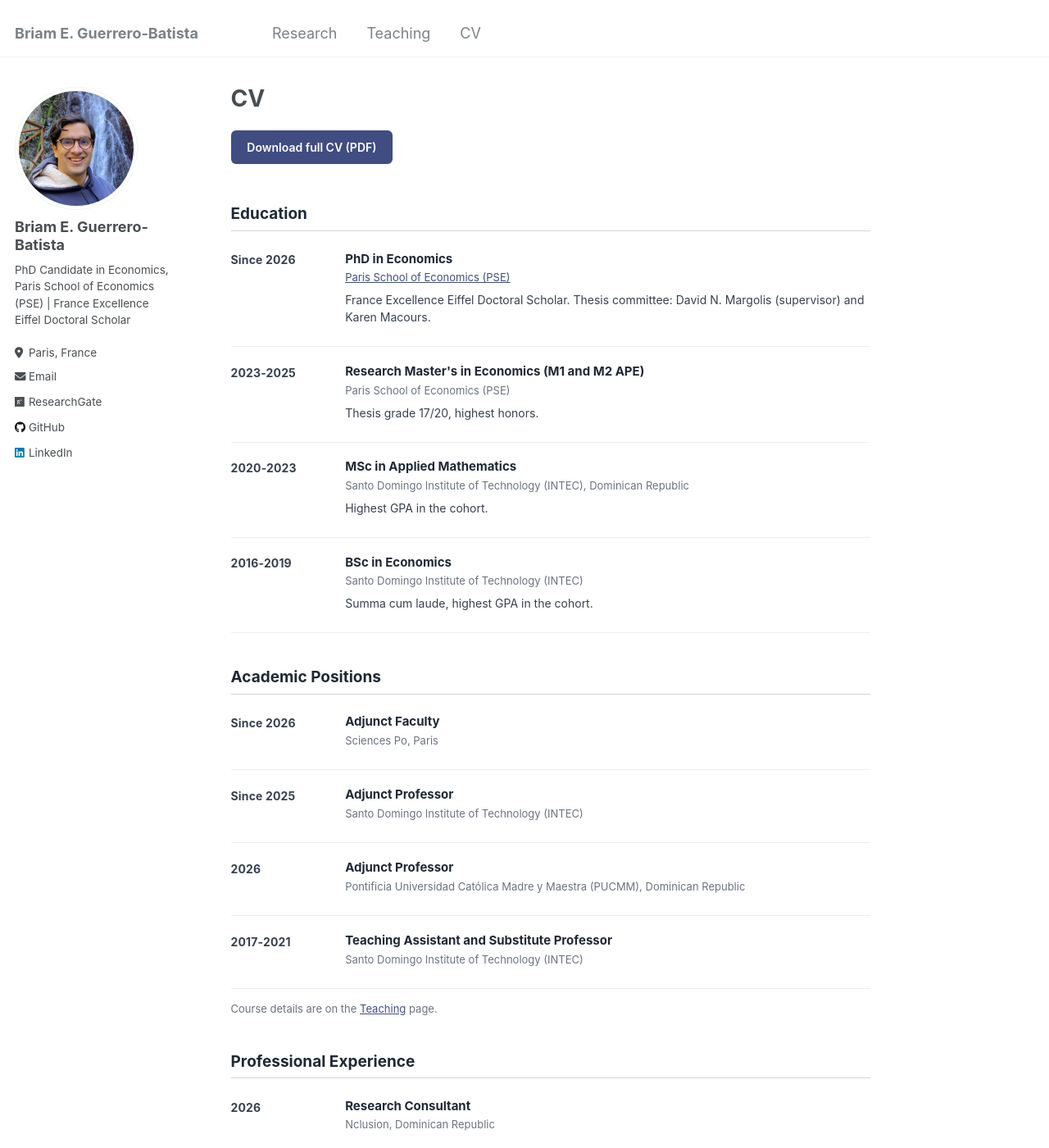
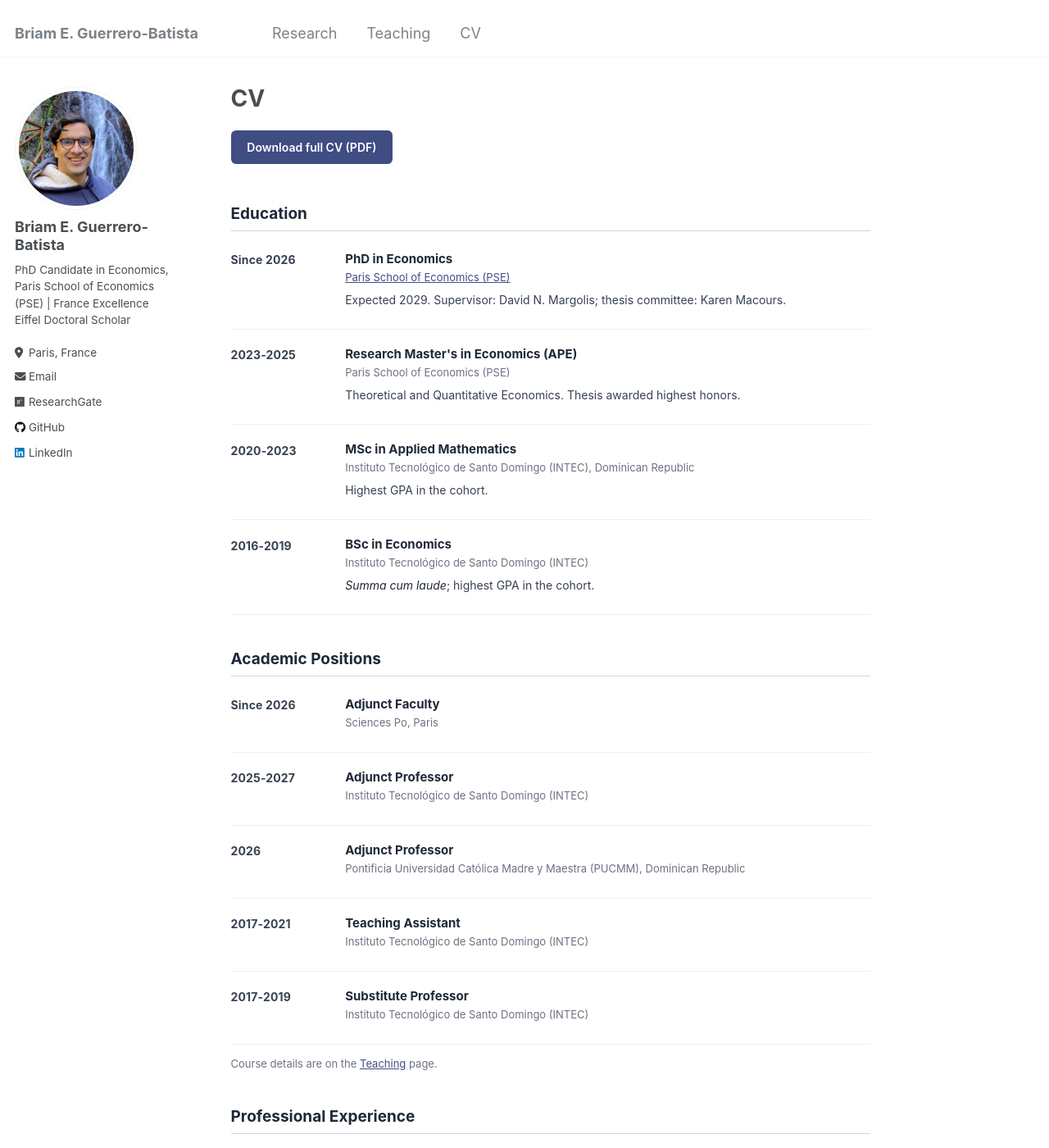
Before and after one commit to briamguerrerob/briamguerrerob.github.io, a Jekyll site: the page built from _pages/cv.md, in a window 1280 px wide and 1400 px high. Shown: the whole window at 82% size. Built offline with Jekyll 4.4.1, drawn with Linux system fonts in a browser that asks for light colours; some of the changed text lies outside the part shown.

Commit message:
Match CV page to the new CV

```diff
--- a/_pages/cv.md
+++ b/_pages/cv.md
@@ -20,16 +20,16 @@ redirect_from:
   <div>
     <p class="entry-title">PhD in Economics</p>
     <p class="entry-meta"><a href="https://www.parisschoolofeconomics.eu/en/persons/briam-e-guerrero-batista/" target="_blank">Paris School of Economics (PSE)</a></p>
-    <p class="entry-desc">France Excellence Eiffel Doctoral Scholar. Thesis committee: David N. Margolis (supervisor) and Karen Macours.</p>
+    <p class="entry-desc">Expected 2029. Supervisor: David N. Margolis; thesis committee: Karen Macours.</p>
   </div>
 </div>
 
 <div class="entry-row">
   <div class="entry-side">2023-2025</div>
   <div>
-    <p class="entry-title">Research Master's in Economics (M1 and M2 APE)</p>
+    <p class="entry-title">Research Master's in Economics (APE)</p>
     <p class="entry-meta">Paris School of Economics (PSE)</p>
-    <p class="entry-desc">Thesis grade 17/20, highest honors.</p>
+    <p class="entry-desc">Theoretical and Quantitative Economics. Thesis awarded highest honors.</p>
   </div>
 </div>
 
@@ -37,7 +37,7 @@ redirect_from:
   <div class="entry-side">2020-2023</div>
   <div>
     <p class="entry-title">MSc in Applied Mathematics</p>
-    <p class="entry-meta">Santo Domingo Institute of Technology (INTEC), Dominican Republic</p>
+    <p class="entry-meta">Instituto Tecnológico de Santo Domingo (INTEC), Dominican Republic</p>
     <p class="entry-desc">Highest GPA in the cohort.</p>
   </div>
 </div>
@@ -46,8 +46,8 @@ redirect_from:
   <div class="entry-side">2016-2019</div>
   <div>
     <p class="entry-title">BSc in Economics</p>
-    <p class="entry-meta">Santo Domingo Institute of Technology (INTEC)</p>
-    <p class="entry-desc">Summa cum laude, highest GPA in the cohort.</p>
+    <p class="entry-meta">Instituto Tecnológico de Santo Domingo (INTEC)</p>
+    <p class="entry-desc"><em>Summa cum laude</em>; highest GPA in the cohort.</p>
   </div>
 </div>
 
@@ -62,10 +62,10 @@ redirect_from:
 </div>
 
 <div class="entry-row">
-  <div class="entry-side">Since 2025</div>
+  <div class="entry-side">2025-2027</div>
   <div>
     <p class="entry-title">Adjunct Professor</p>
-    <p class="entry-meta">Santo Domingo Institute of Technology (INTEC)</p>
+    <p class="entry-meta">Instituto Tecnológico de Santo Domingo (INTEC)</p>
   </div>
 </div>
 
@@ -80,8 +80,16 @@ redirect_from:
 <div class="entry-row">
   <div class="entry-side">2017-2021</div>
   <div>
-    <p class="entry-title">Teaching Assistant and Substitute Professor</p>
-    <p class="entry-meta">Santo Domingo Institute of Technology (INTEC)</p>
+    <p class="entry-title">Teaching Assistant</p>
+    <p class="entry-meta">Instituto Tecnológico de Santo Domingo (INTEC)</p>
+  </div>
+</div>
+
+<div class="entry-row">
+  <div class="entry-side">2017-2019</div>
+  <div>
+    <p class="entry-title">Substitute Professor</p>
+    <p class="entry-meta">Instituto Tecnológico de Santo Domingo (INTEC)</p>
   </div>
 </div>
 
@@ -108,7 +116,7 @@ redirect_from:
 <div class="entry-row">
   <div class="entry-side">2019-2020</div>
   <div>
-    <p class="entry-title">Research and Development Specialist</p>
+    <p class="entry-title">Research and Development Specialist; Research Assistant</p>
     <p class="entry-meta">Business Action for Education (EDUCA)</p>
   </div>
 </div>
@@ -116,7 +124,7 @@ redirect_from:
 <div class="entry-row">
   <div class="entry-side">2019-2020</div>
   <div>
-    <p class="entry-title">Research Coordinator</p>
+    <p class="entry-title">Research Technical Coordinator</p>
     <p class="entry-meta">Group for National Productivity and Competitiveness (GPCN)</p>
   </div>
 </div>
@@ -129,13 +137,13 @@ redirect_from:
   </div>
 </div>
 
-<h2 class="section">Selected Honors</h2>
+<h2 class="section">Honors and Scholarships</h2>
 
 <div class="entry-row">
-  <div class="entry-side">2026</div>
+  <div class="entry-side">2026-2029</div>
   <div>
     <p class="entry-title">France Excellence Eiffel Doctoral Scholarship</p>
-    <p class="entry-meta">French Ministry for Europe and Foreign Affairs and Campus France</p>
+    <p class="entry-meta">Ministry for Europe and Foreign Affairs of France, Campus France</p>
   </div>
 </div>
 
@@ -151,15 +159,23 @@ redirect_from:
   <div class="entry-side">2020</div>
   <div>
     <p class="entry-title">National Scholarship for Postgraduate Studies in Science</p>
-    <p class="entry-meta">Dominican Ministry of Higher Education, Science and Technology · Highest GPA among 8,000 recipients nationwide</p>
+    <p class="entry-meta">Ministry of Higher Education, Science and Technology, Dominican Republic</p>
+  </div>
+</div>
+
+<div class="entry-row">
+  <div class="entry-side">2020</div>
+  <div>
+    <p class="entry-title">Highest GPA among 8,000 National Scholarship Recipients</p>
+    <p class="entry-meta">Ministry of Higher Education, Science and Technology, Dominican Republic</p>
   </div>
 </div>
 
 <div class="entry-row">
   <div class="entry-side">2019</div>
   <div>
-    <p class="entry-title">Winner and Global Nominee, NASA International Space Apps Challenge</p>
-    <p class="entry-meta">Santo Domingo · Mentor in 2020 and jury member in 2022</p>
+    <p class="entry-title">NASA International Space Apps Challenge</p>
+    <p class="entry-meta">Winner, Dominican Republic competition</p>
   </div>
 </div>
 
@@ -168,7 +184,7 @@ redirect_from:
 <div class="entry-row">
   <div class="entry-side">Languages</div>
   <div>
-    <p class="entry-desc">Spanish (native), English (full professional), French (limited working)</p>
+    <p class="entry-desc">Spanish (native), English (advanced), French (limited working proficiency)</p>
   </div>
 </div>
 
@@ -179,4 +195,22 @@ redirect_from:
   </div>
 </div>
 
+<h2 class="section">References</h2>
+
+<div class="entry-row">
+  <div class="entry-side">Supervisor</div>
+  <div>
+    <p class="entry-title">David N. Margolis</p>
+    <p class="entry-meta">Paris School of Economics (PSE)</p>
+  </div>
 </div>
+
+<div class="entry-row">
+  <div class="entry-side">Committee</div>
+  <div>
+    <p class="entry-title">Karen Macours</p>
+    <p class="entry-meta">Paris School of Economics (PSE)</p>
+  </div>
+</div>
+
+</div>
```
